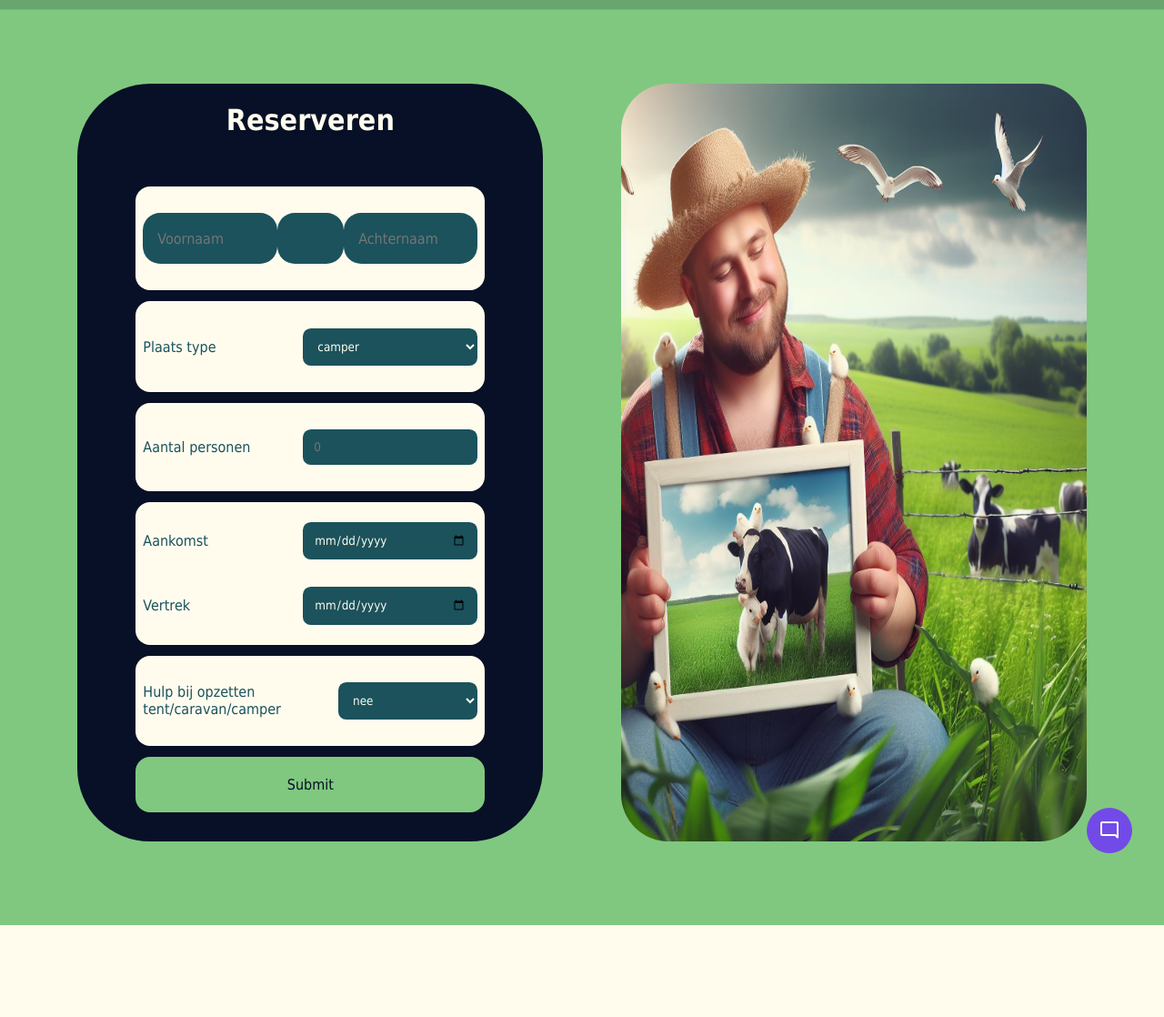
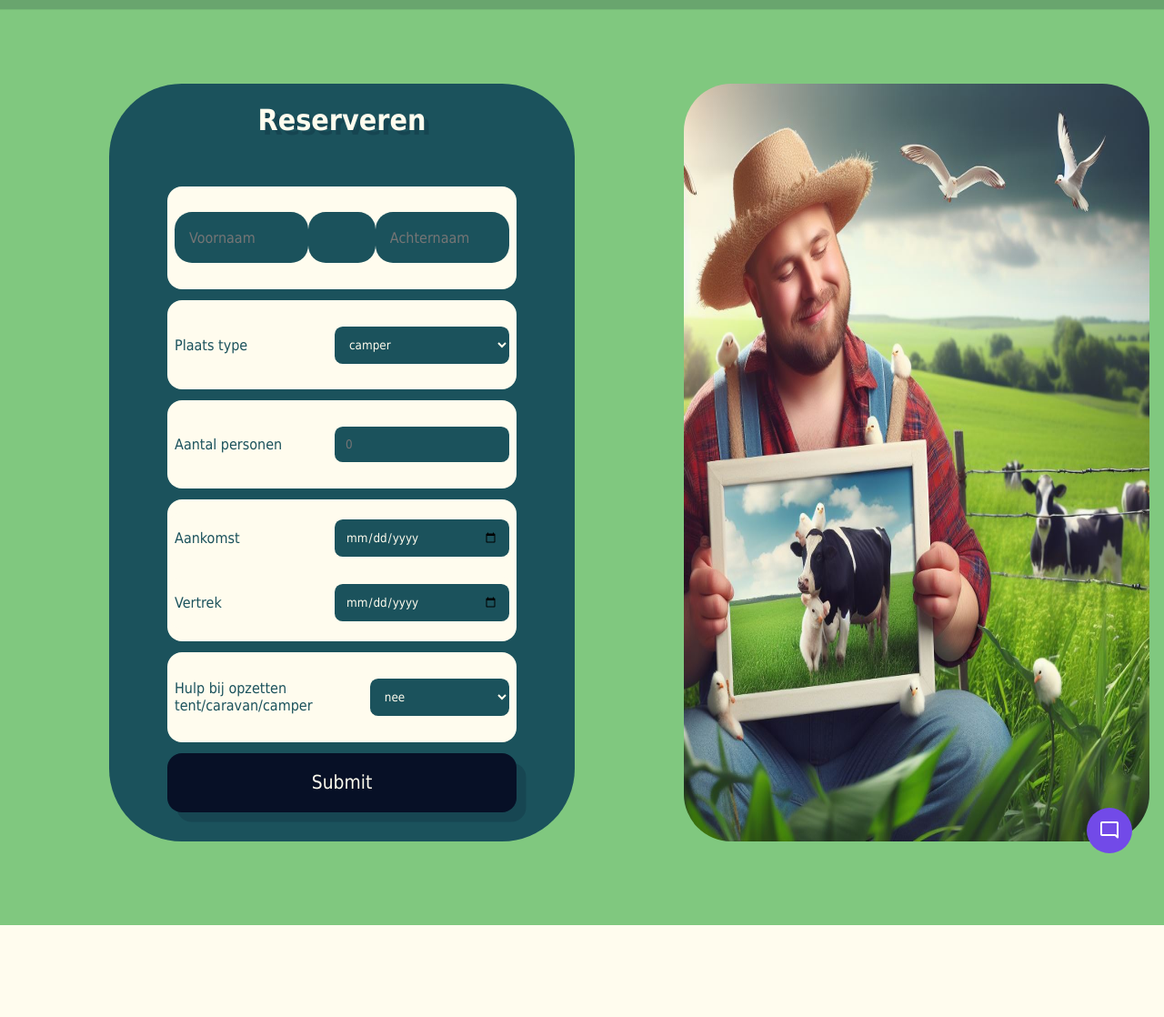
Before and after one commit to Sander470/Boer-Bert, a PHP site: page /book.php in a window 1280 px wide. Shown: the part 73-1191 px from the top of the page at 91% size. Run offline with PHP 8.4, Linux system fonts and the light colour scheme.

Commit message:
form style update

```diff
--- a/website/wwwroot/css/style.css
+++ b/website/wwwroot/css/style.css
@@ -325,7 +325,8 @@ body {
     color: var(--cyan);
     display: grid;
     justify-content: center;
-    background-color: var(--dark);
+    margin: 10svh;
+    background-color: var(--cyan);
     border-radius: 5rem;
 }
 
@@ -411,9 +412,9 @@ form .name {
     border-radius: 1rem;
     justify-self: center;
     border: none;
-    background-color: var(--green);
-    color: var(--dark);
-    font-size: 100%;
+    background-color: var(--dark);
+    color: var(--offwhite);
+    font-size: 130%;
     box-shadow: 1svh 1svh var(--shadow);
     display: flex;
     justify-content: center;
```
